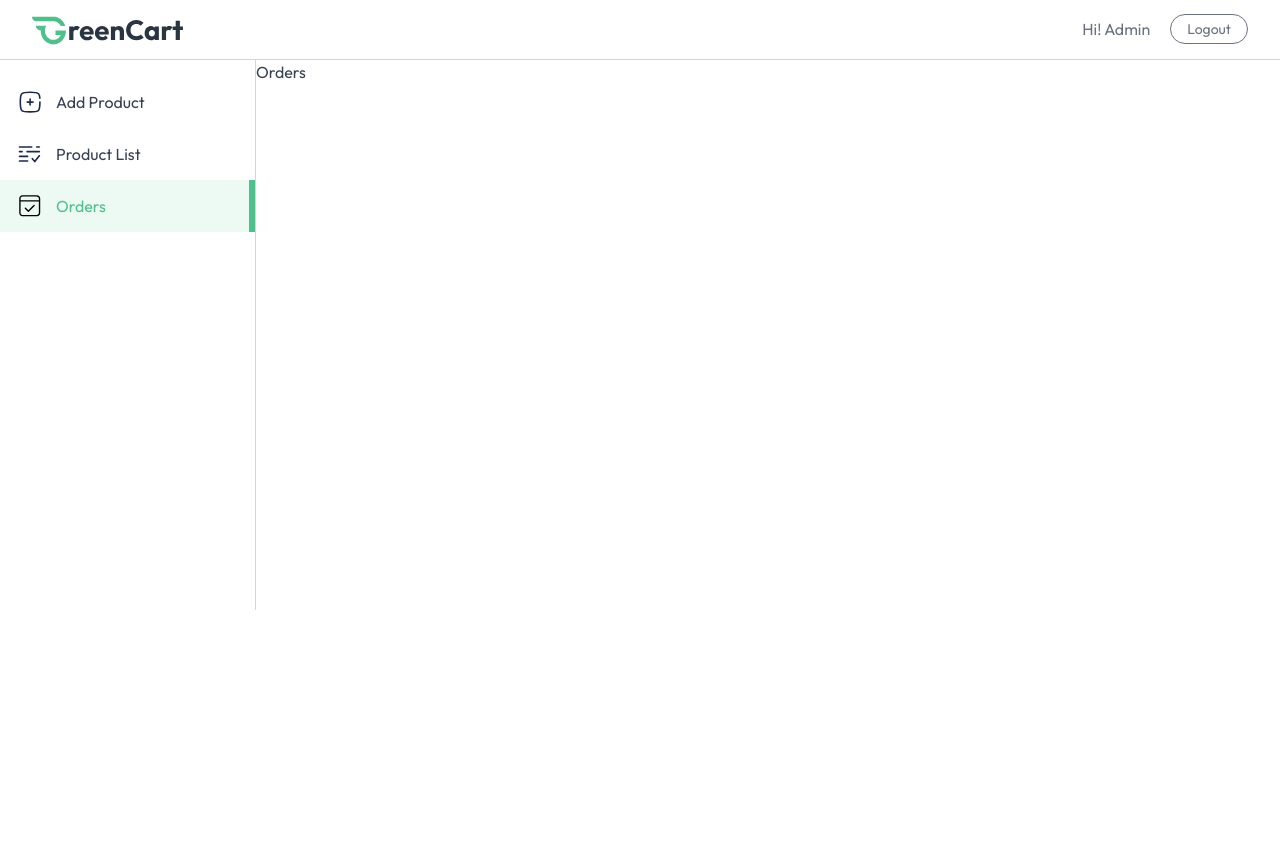
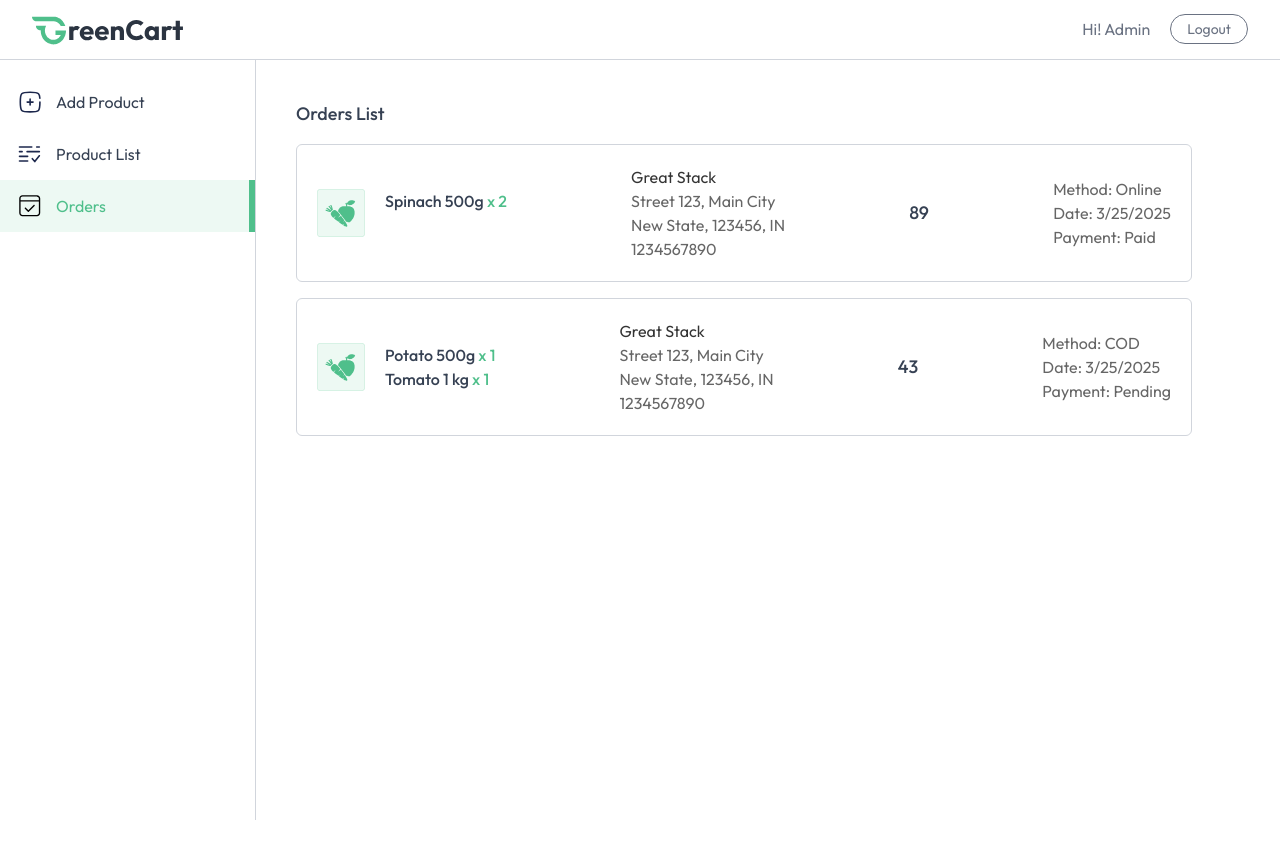
Before and after one commit to VishvBalar/GoCart-Your-Online-Vegetable-Store, a React (Vite) app in the folder client/: page /seller/orders in a window 1280 px wide. Both pictures are taken after typing "name@example.com", "Sample123" into the empty fields and a click on the button "Login". Before the commit the page ends 800 px from the top, so only its background shows below. Built offline with nearby package versions, Linux system fonts and the light colour scheme.

Commit message:
Day-13 Complete seller part

```diff
--- a/client/src/pages/seller/Orders.jsx
+++ b/client/src/pages/seller/Orders.jsx
@@ -1,9 +1,65 @@
-import React from 'react'
+import React, { useEffect, useState } from "react";
+import { useAppContext } from "../../context/AppContext.jsx";
+import { assets, dummyOrders } from "../../assets/assets";
 
-function Orders() {
-  return (
-    <div>Orders</div>
-  )
-}
 
-export default Orders
+const Orders = () => {
+
+    const { currency } = useAppContext();
+    const [orders, setOrders] = useState([]);
+
+    const fetchOrders = async () => {
+      setOrders(dummyOrders);
+    }
+
+    useEffect(() => {
+        fetchOrders();
+    }, []);
+
+    return (
+      <div className="no-scrollbar flex-1 min-h-screen overflow-y-scroll">
+
+        <div className="md:p-10 p-4 space-y-4">
+            <h2 className="text-lg font-medium">Orders List</h2>
+            {orders.map((order, index) => (
+                <div key={index} className="flex flex-col md:items-center md:flex-row gap-5 justify-between p-5 max-w-4xl rounded-md border border-gray-300">
+                    <div className="flex gap-5">
+                        <img className="w-12 h-12 object-cover" src={assets.box_icon} alt="boxIcon" />
+                        <div>
+                          <div>
+                            {order.items.map((item, itemIndex) => (
+                                <div key={item.product._id || itemIndex} className="flex flex-col">
+                                    <p className="font-medium">
+                                        {item.product.name}{" "} <span className="text-primary">x {item.quantity}</span>
+                                    </p>
+                                </div>
+                            ))}
+                            </div>
+                        </div>
+                    </div>
+
+                    <div className="text-sm md:text-base text-black/60">
+                        <p className='text-black/80'>{order.address.firstName} {order.address.lastName}</p>
+
+                        <p>{order.address.street}, {order.address.city}</p>
+                        <p> {order.address.state},{" "}{order.address.zipcode}, {order.address.country}</p>
+                        <p></p>
+                        <p>{order.address.phone}</p>
+                    </div>
+
+                    <p className="font-medium text-lg my-auto">{currency}{order.amount}</p>
+
+                    <div className="flex flex-col text-sm md:text-base text-black/60">
+                        <p>Method: {order.paymentType}</p>
+                        <p>Date: {new Date(order.createdAt).toLocaleDateString()}</p>
+                        <p>Payment: {order.isPaid ? "Paid" : "Pending"}</p>
+                    </div>
+                </div>
+            ))}
+        </div>
+      </div>
+
+    );
+};
+
+export default Orders;
--- a/client/src/pages/seller/ProductList.jsx
+++ b/client/src/pages/seller/ProductList.jsx
@@ -1,9 +1,50 @@
-import React from 'react'
+import React from 'react';
+import { useAppContext } from '../../context/appContext';
 
-function ProductList() {
-  return (
-    <div>ProductList</div>
-  )
-}
+const ProductList = () => {
 
-export default ProductList
+    const { products, currency } = useAppContext();
+
+    return (
+        <div className="no-scrollbar flex-1 h-[95vh] overflow-y-scroll flex flex-col justify-between">
+            <div className="w-full md:p-10 p-4">
+                <h2 className="pb-4 text-lg font-medium">All Products</h2>
+                <div className="flex flex-col items-center max-w-4xl w-full overflow-hidden rounded-md bg-white border border-gray-500/20">
+                    <table className="md:table-auto table-fixed w-full overflow-hidden">
+                        <thead className="text-gray-900 text-sm text-left">
+                            <tr>
+                                <th className="px-4 py-3 font-semibold truncate">Product</th>
+                                <th className="px-4 py-3 font-semibold truncate">Category</th>
+                                <th className="px-4 py-3 font-semibold truncate hidden md:block">Selling Price</th>
+                                <th className="px-4 py-3 font-semibold truncate">In Stock</th>
+                            </tr>
+                        </thead>
+                        <tbody className="text-sm text-gray-500">
+                            {products.map((product) => (
+                                <tr key={product._id} className="border-t border-gray-500/20">
+                                    <td className="md:px-4 pl-2 md:pl-4 py-3 flex items-center space-x-3 truncate">
+                                        <div className="border border-gray-300 rounded overflow-hidden">
+                                            <img src={product.image[0]} alt="Product" className="w-16" />
+                                        </div>
+                                        <span className="truncate max-sm:hidden w-full">{product.name}</span>
+                                    </td>
+                                    <td className="px-4 py-3">{product.category}</td>
+                                    <td className="px-4 py-3 max-sm:hidden">{currency}{product.offerPrice}</td>
+                                    <td className="px-4 py-3">
+                                        <label className="relative inline-flex items-center cursor-pointer text-gray-900 gap-3">
+                                            <input type="checkbox" className="sr-only peer" />
+                                            <div className="w-12 h-7 bg-slate-300 rounded-full peer peer-checked:bg-blue-600 transition-colors duration-200"></div>
+                                            <span className="dot absolute left-1 top-1 w-5 h-5 bg-white rounded-full transition-transform duration-200 ease-in-out peer-checked:translate-x-5"></span>
+                                        </label>
+                                    </td>
+                                </tr>
+                            ))}
+                        </tbody>
+                    </table>
+                </div>
+            </div>
+        </div>
+    );
+};
+
+export default ProductList;
--- a/client/src/pages/seller/SellerLayout.jsx
+++ b/client/src/pages/seller/SellerLayout.jsx
@@ -1,5 +1,5 @@
 import React from 'react';
-import { useAppContext } from '../../context/AppContext';
+import { useAppContext } from '../../context/AppContext.jsx';
 import { assets } from '../../assets/assets';
 import { Link, Outlet } from 'react-router-dom';
 import { NavLink } from 'react-router-dom';
@@ -31,7 +31,7 @@
                 </div>
             </div>
             <div className="flex">
-            <div className="md:w-64 w-16 border-r h-[550px] text-base border-gray-300 pt-4 flex flex-col transition-all duration-300">
+            <div className="md:w-64 w-16 border-r h-[95vh] text-base border-gray-300 pt-4 flex flex-col">
                 {sidebarLinks.map((item) => (
                     <NavLink to={item.path} key={item.name} end={item.path === "/seller"}
                         className={ ({isActive}) => `flex items-center py-3 px-4 gap-3
```
